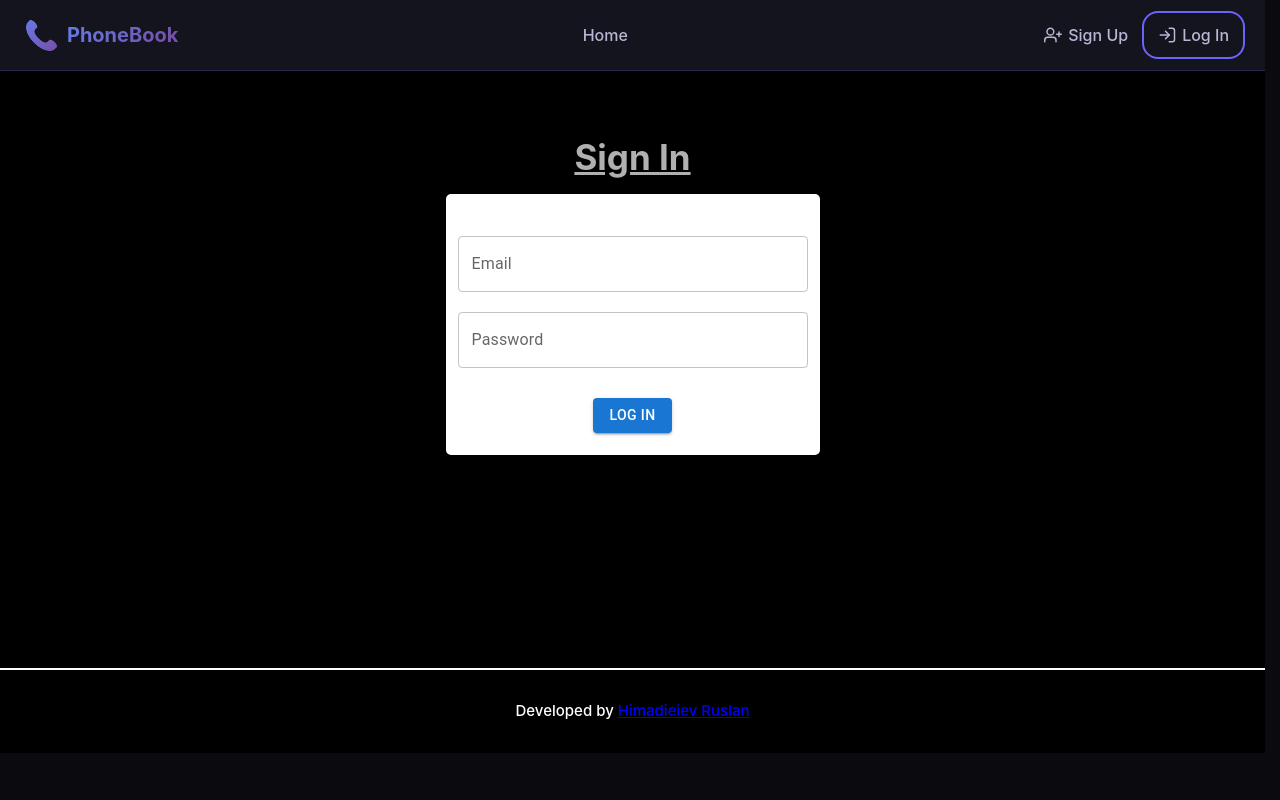
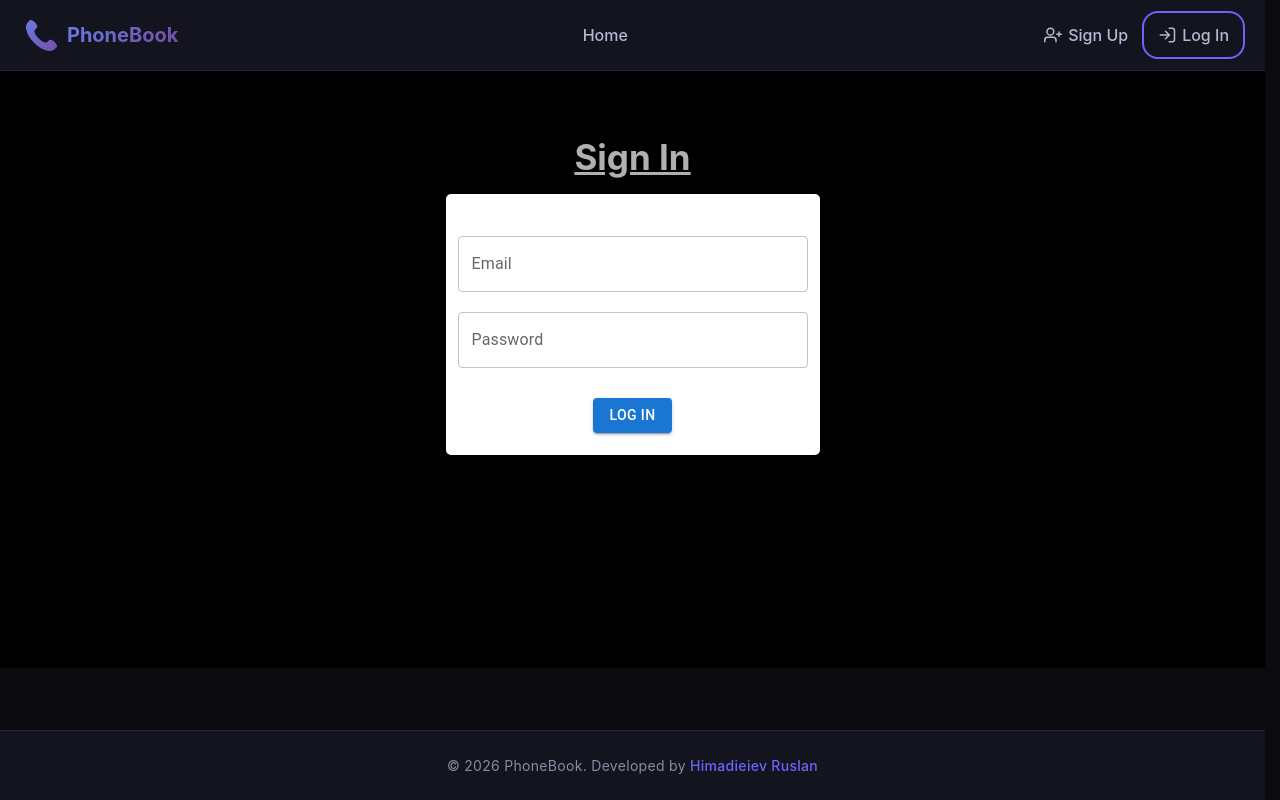
Before and after one commit to Himadieiev/phonebook-app, a React (Create React App) app: page /phonebook-app/login in a window 1280 px wide. Built offline with nearby package versions, Linux system fonts and the light colour scheme.

Commit message:
Update some markup and styles Footer and Layout.

```diff
--- a/src/components/Footer/Footer.jsx
+++ b/src/components/Footer/Footer.jsx
@@ -1,9 +1,13 @@
 import css from './Footer.module.css';
 
 const Footer = () => {
+  const currentYear = new Date().getFullYear();
+
   return (
     <footer className={css.footer}>
+      <div className={css.container}>
         <p className={css.text}>
+          <span>© {currentYear} PhoneBook. </span>
           <span>Developed by </span>
           <a
             href="https://github.com/Himadieiev"
@@ -14,6 +18,7 @@ const Footer = () => {
             Himadieiev Ruslan
           </a>
         </p>
+      </div>
     </footer>
   );
 };
--- a/src/components/Footer/Footer.module.css
+++ b/src/components/Footer/Footer.module.css
@@ -1,30 +1,45 @@
 .footer {
-  padding: 20px 0;
-
-  border-top: 2px solid white;
-  background-color: black;
+  background: var(--bg-secondary);
+  border-top: 1px solid var(--border-color);
+  padding: 24px 0;
 }
 
-@media screen and (min-width: 768px) {
-  .footer {
-    padding: 30px 0;
-  }
+.container {
+  max-width: 1400px;
+  margin: 0 auto;
+  padding: 0 24px;
 }
 
 .text {
-  font-size: 12px;
-  font-weight: 500;
+  color: var(--text-tertiary);
+  font-size: 14px;
+  font-weight: 400;
   text-align: center;
-
-  color: white;
-}
-
-@media screen and (min-width: 768px) {
-  .text {
-    font-size: 15px;
-  }
+  letter-spacing: 0.3px;
 }
 
 .link {
-  color: blue;
+  color: var(--accent-primary);
+  text-decoration: none;
+  transition: var(--transition-base);
+  font-weight: 500;
 }
+
+.link:hover {
+  opacity: 0.7;
+  text-decoration: underline;
+}
+
+@media (max-width: 768px) {
+  .footer {
+    padding: 20px 0;
+  }
+
+  .container {
+    padding: 0 16px;
+  }
+
+  .text {
+    font-size: 12px;
+  }
+}
--- a/src/components/Layout/Layout.jsx
+++ b/src/components/Layout/Layout.jsx
@@ -5,15 +5,19 @@ import Header from 'components/Header/Header';
 import Footer from 'components/Footer/Footer';
 import LoadingPage from 'pages/LoadingPage/LoadingPage';
 
+import css from './Layout.module.css';
+
 const Layout = () => {
   return (
-    <>
+    <div className={css.layout}>
       <Header />
       <Suspense fallback={<LoadingPage />}>
-        <Outlet />
+        <main className={css.main}>
+          <Outlet />
+        </main>
       </Suspense>
       <Footer />
-    </>
+    </div>
   );
 };
 
--- /dev/null
+++ b/src/components/Layout/Layout.module.css
@@ -0,0 +1,9 @@
+.layout {
+  min-height: 100vh;
+  display: flex;
+  flex-direction: column;
+}
+
+.main {
+  flex: 1;
+}
```
Lines whose indentation alone changed are shown as unchanged.
